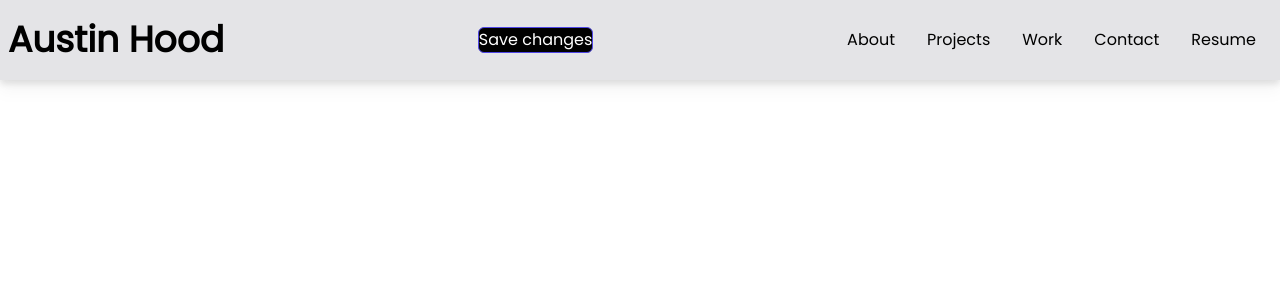
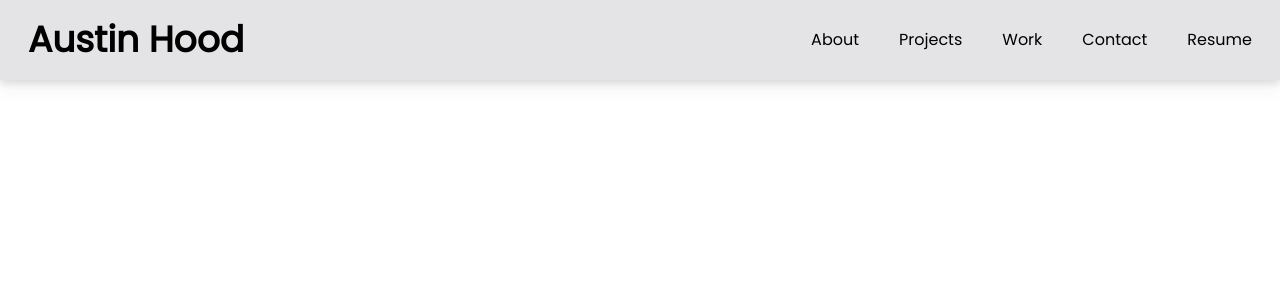
Before and after one commit to AustinHood7/PortfolioWebsiteV2, a Next.js app: page / in a window 1280 px wide. Shown: the top 300 px of the page. Built offline with nearby package versions, Linux system fonts and the light colour scheme.

Commit message:
Added a custom font and increased spacing on the navbar

```diff
--- a/components/Navbar.tsx
+++ b/components/Navbar.tsx
@@ -9,9 +9,6 @@ const Navbar = () => {
                     <h1 className="mr-4 text-3xl font-bold sm:text-4xl">Austin Hood</h1>
 
                 </div>
-                <button className="bg-black hover:bg-violet-600 active:bg-violet-700 focus:outline-none focus:ring focus:ring-violet-300 ...">
-                     Save changes
-                </button>
                 <div className="hidden md:flex font-body">
                     <ul className="float-right md:flex margin ">
                         <li className="hover:bg-zinc-600">About</li>
--- a/styles/globals.css
+++ b/styles/globals.css
@@ -6,11 +6,19 @@
 
 @layer base {
     li{
-        @apply p-4
+        @apply p-5
     }
 
+    h1{
+        @apply p-5
+    }
     button {
-        @apply text-white border bg-indigo-600 border-indigo-600
+        @apply text-white border border-indigo-600
         hover:bg-transparent hover:text-indigo-600 rounded-md
     }
+
+    :root {
+        --color-primary: 317 100% 54%
+        --color-secondary: 323 21% 16%
+    }
 }
--- a/tailwind.config.js
+++ b/tailwind.config.js
@@ -1,3 +1,5 @@
+const { readBuilderProgram } = require('typescript');
+
 /** @type {import('tailwindcss').Config} */
 module.exports = {
   content: [
@@ -32,7 +34,7 @@ module.exports = {
           },
           fontFamily: {
             body: ['Poppins']
-          }
+          },
       },
   },
   plugins: [],
```
